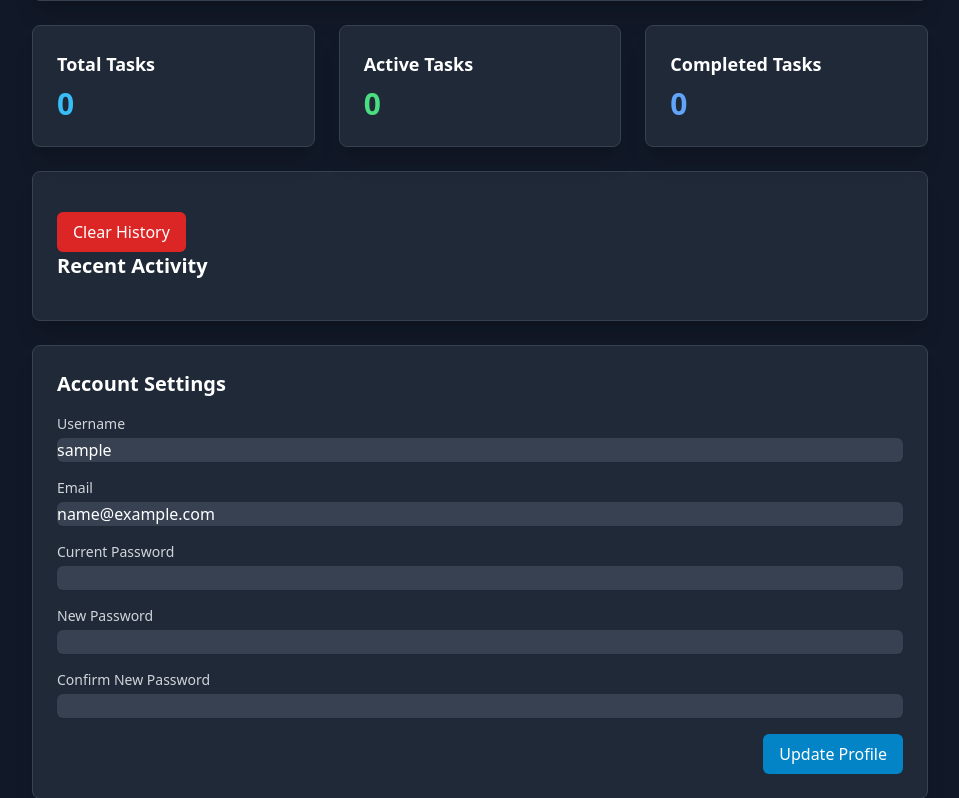
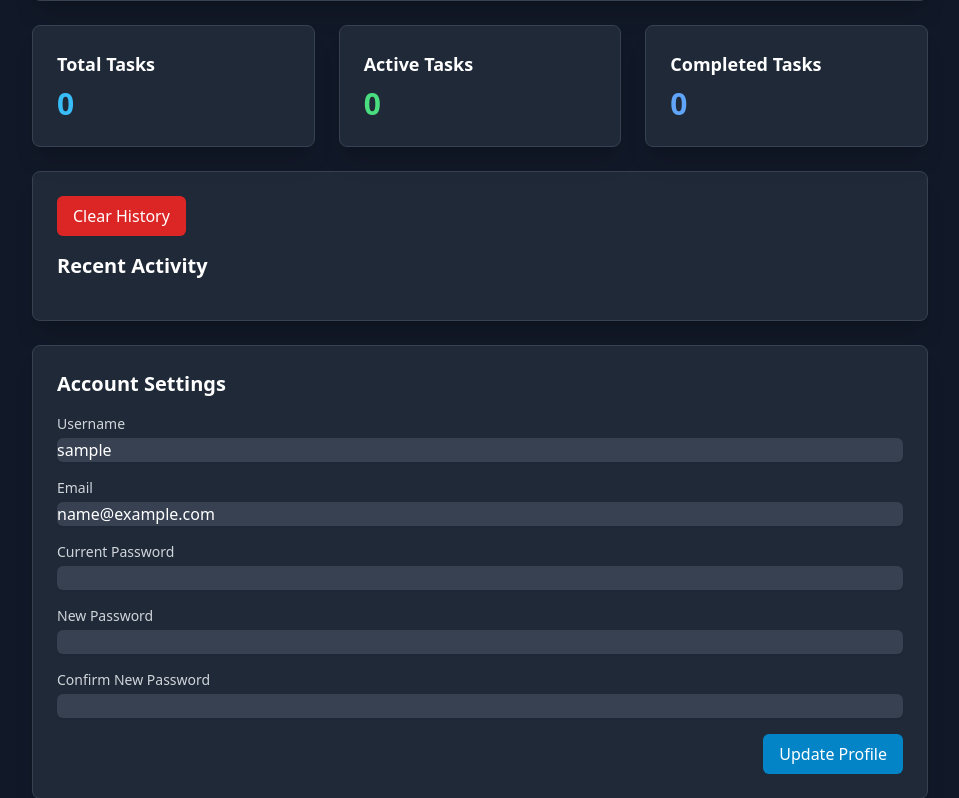
Before and after one commit to VeeBee1x/Flask-Todo-App, a Flask app: page /profile in a window 1280 px wide. Shown: the part 234-1032 px from the top of the page, without its empty margins (160-1119 px from the left). Run offline with Flask 3, Linux system fonts and the light colour scheme; the visitor is signed in with stand-in values (Sample User, id 1); data that the repository does not hold is empty; some libraries are stand-ins or nearby versions.

Commit message:
Fix button margin for clear history action in profile template

```diff
--- a/website/templates/main/profile.html
+++ b/website/templates/main/profile.html
@@ -49,7 +49,7 @@
     <form method="POST" action="{{ url_for('views.clear_history') }}">
         <button
           type="submit"
-          class="mt-4 px-4 py-2 bg-red-600 text-white rounded-md font-medium hover:bg-red-700 focus:outline-none focus:ring-2 focus:ring-offset-2 focus:ring-red-500 transition-colors"
+          class="mb-4 px-4 py-2 bg-red-600 text-white rounded-md font-medium hover:bg-red-800 focus:outline-none focus:ring-2 focus:ring-offset-2 focus:ring-red-500 transition-colors"
         >
           Clear History
         </button>
```
